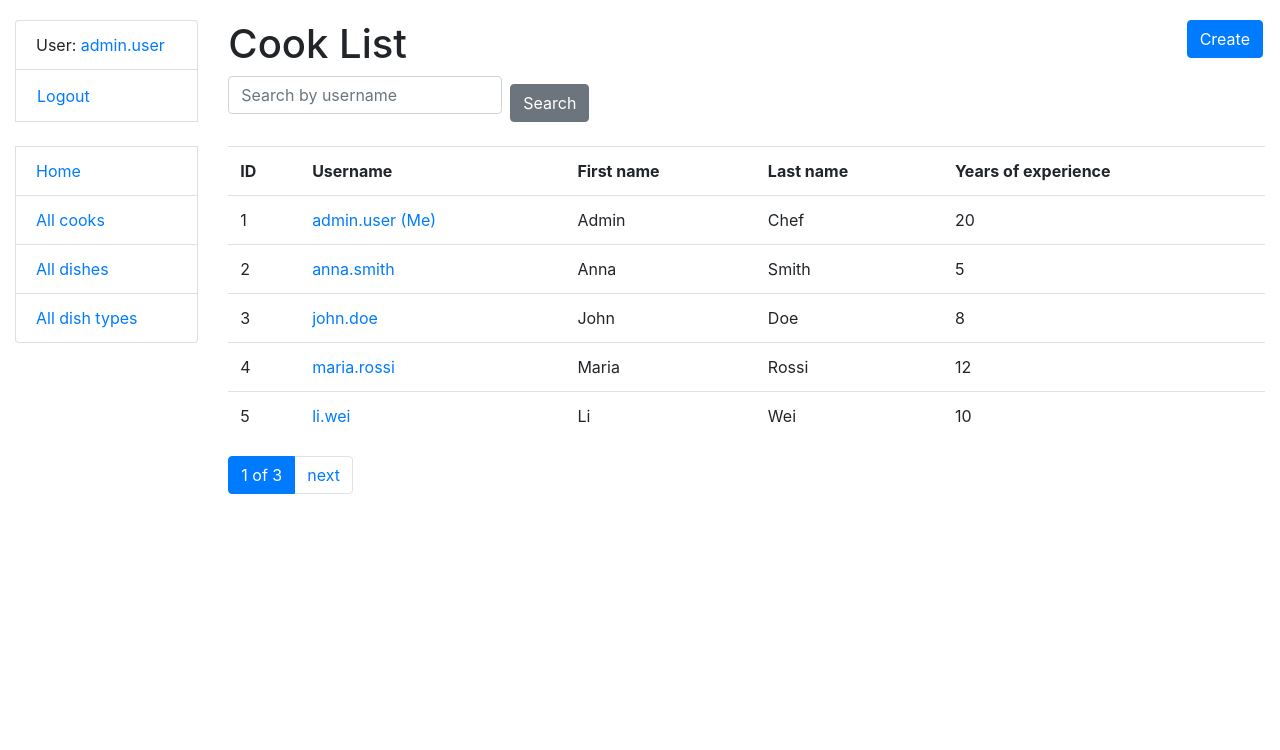
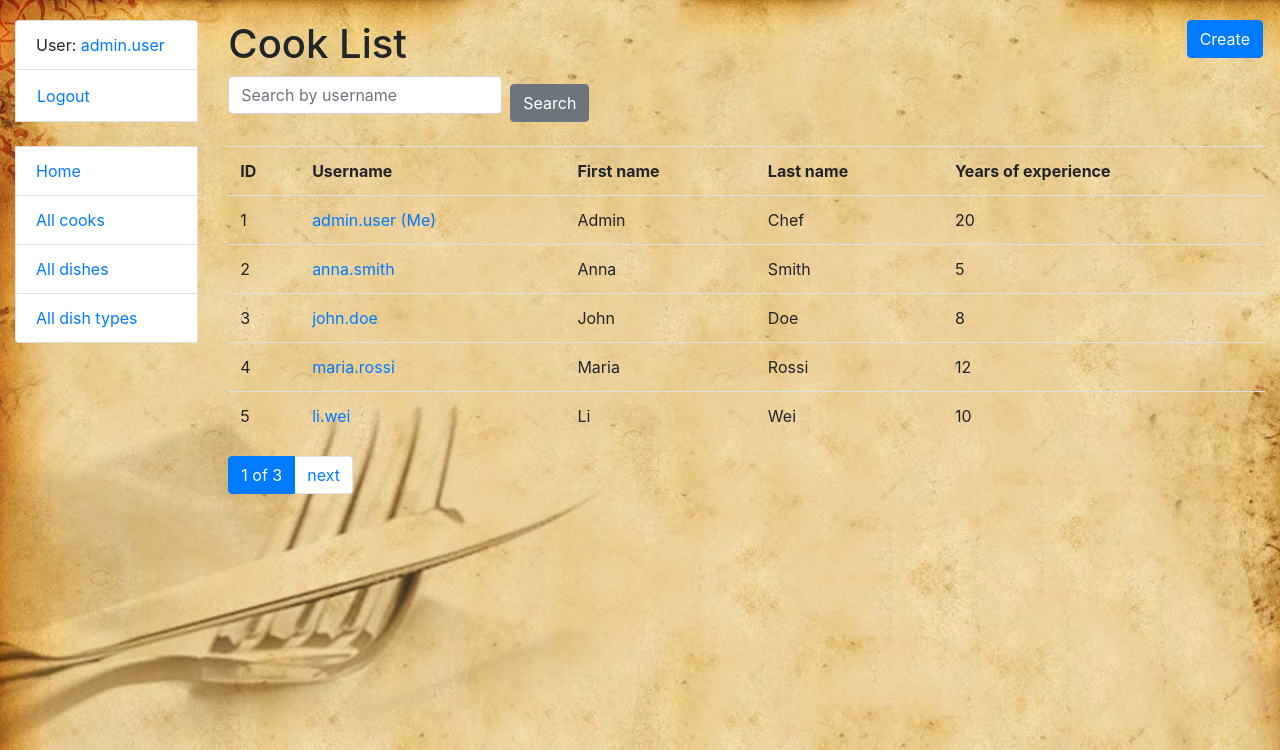
Before and after one commit to AIL8888/restaurant-mate, a Django app: page /cooks/ in a window 1280 px wide. Shown: the top 750 px of the page. Run offline with Django 5.2, Linux system fonts and the light colour scheme; a user stored in the database is signed in; data comes from the database, SQL or seed files in the repository; some libraries are stand-ins or nearby versions.

Commit message:
[Add] Background

```diff
--- a/kitchen_service/settings.py
+++ b/kitchen_service/settings.py
@@ -114,7 +114,7 @@ USE_TZ = True
 
 # Static files (CSS, JavaScript, Images)
 # https://docs.djangoproject.com/en/6.0/howto/static-files/
-STATIC_URL = "static/"
+STATIC_URL = "/static/"
 
 STATICFILES_DIRS = (BASE_DIR / "static",)
 
--- a/static/css/styles.css
+++ /dev/null
@@ -1,8 +0,0 @@
-body {
-    margin-top: 20px;
-}
-
-.link-to-page {
-    float: right;
-    margin: 0 2px 0 2px;
-}
--- /dev/null
+++ b/static/kitchen/css/styles.css
@@ -0,0 +1,13 @@
+body {
+    margin-top: 20px;
+    background-image: url('../img/background.jpg');
+    background-size: cover;
+    background-repeat: no-repeat;
+    background-attachment: fixed;
+
+}
+
+.link-to-page {
+    float: right;
+    margin: 0 2px 0 2px;
+}
--- a/templates/base.html
+++ b/templates/base.html
@@ -11,7 +11,7 @@
           crossorigin="anonymous">
 
     {% load static %}
-    <link rel="stylesheet" href="{% static 'css/styles.css' %}">
+    <link rel="stylesheet" href="{% static 'kitchen/css/styles.css' %}">
 </head>
 
 <body>
```
Also changed, not shown: static/kitchen/img/background.jpg (added).
